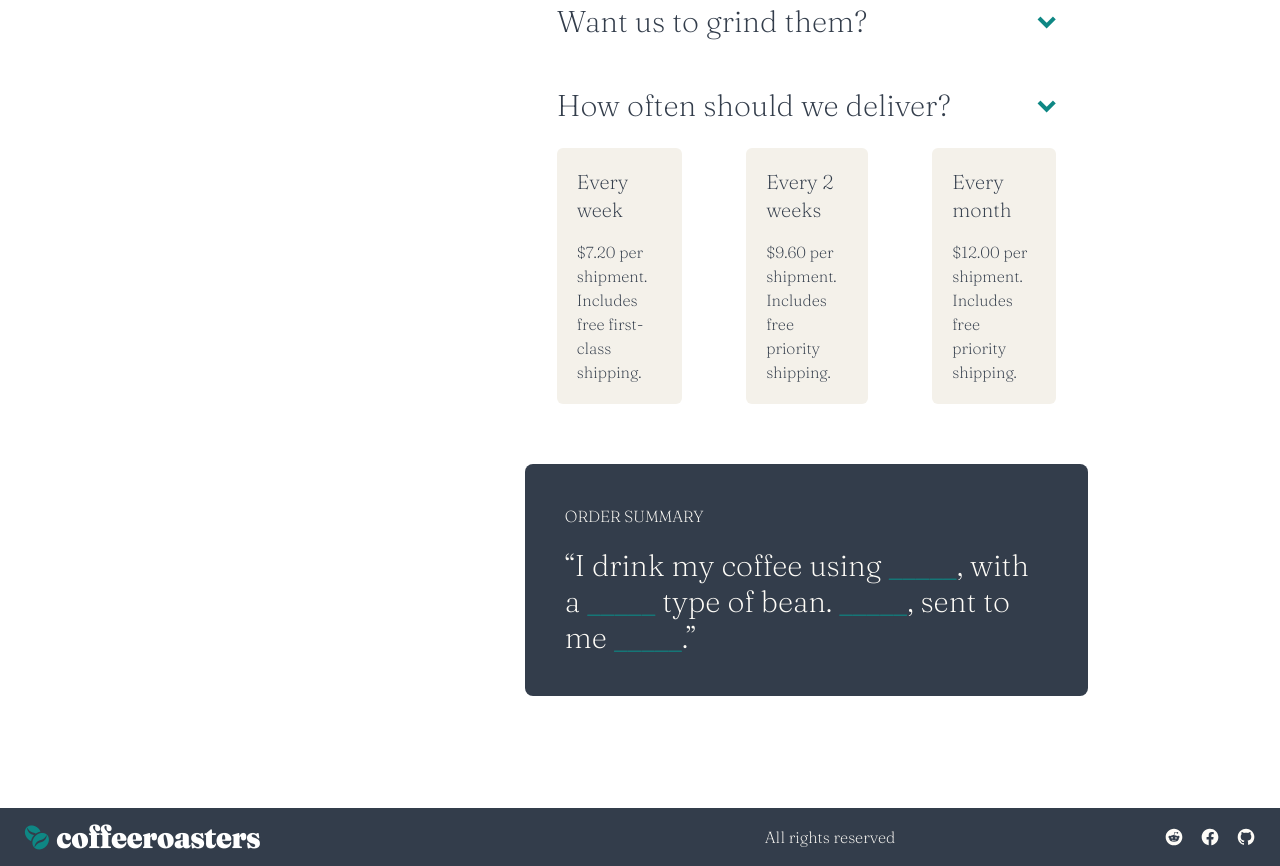
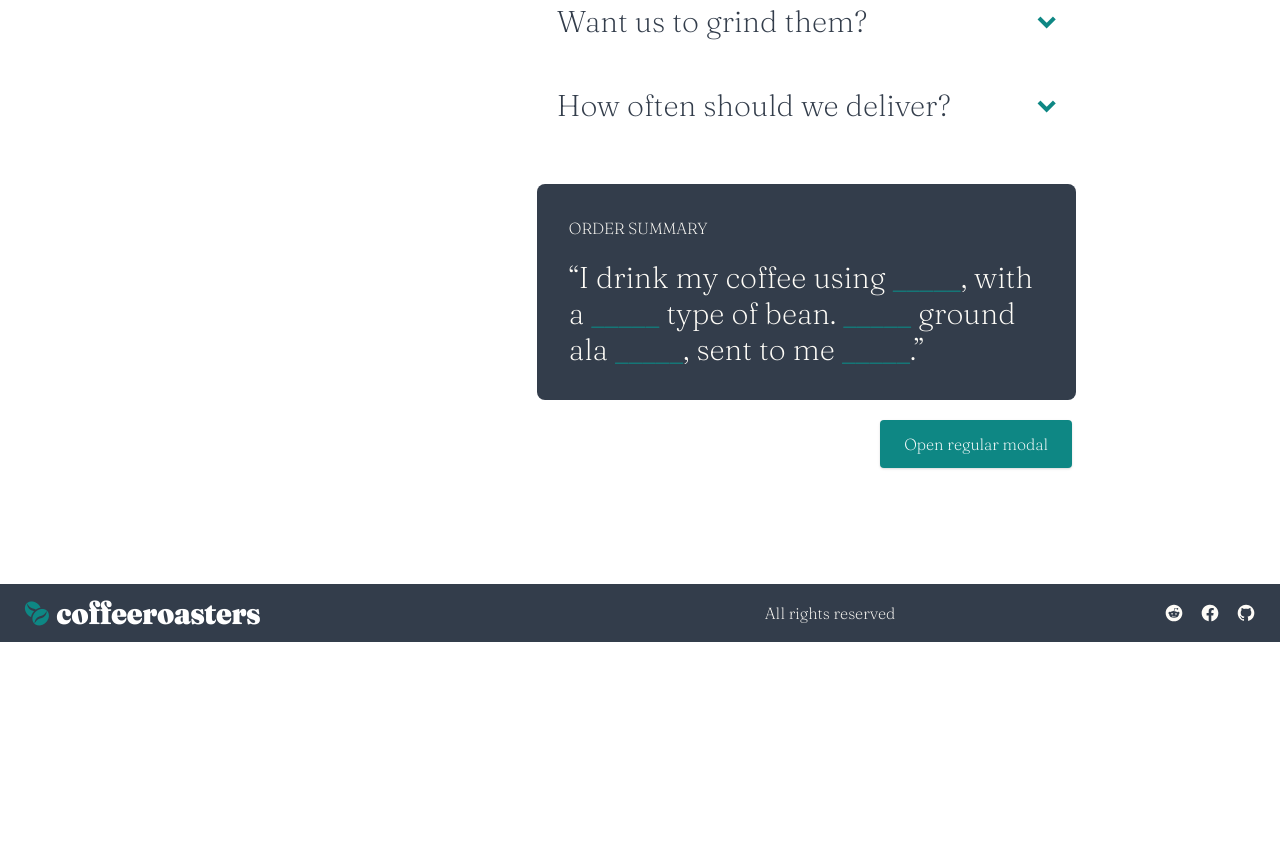
Before and after one commit to avoajaugochukwu/my_decagon, a React (Create React App) app: page / in a window 1280 px wide. Shown: the part 2040-2906 px from the top of the page. After the commit the page ends 2682 px from the top, so only its background shows below. Built offline with nearby package versions, Linux system fonts and the light colour scheme.

Commit message:
Updated logic for Delivery

```diff
--- a/src/components/SubscribeInteractive/OrderSummary.js
+++ b/src/components/SubscribeInteractive/OrderSummary.js
@@ -1,5 +1,6 @@
 import React, { useContext } from 'react'
 import { CoffeeContext } from '../../contexts/CoffeeContext'
+import ShowModal from './ShowOrder'
 
 const OrderSummary = () => {
 
@@ -7,22 +8,60 @@ const OrderSummary = () => {
 
   const { preference, beanType, quantity, grind, delivery } = coffeeOrder
 
+  const preferenceNotCapsule = () => {
+    const str = <h2 className="text-3xl font-black">
+      “I drink my coffee using&nbsp;
+      <span className="dark-teal-color">{preference === "" ? "_____" : preference}</span>,
+      with a&nbsp;
+      <span className="dark-teal-color">{beanType === "" ? "_____" : beanType}</span>
+      &nbsp;type of bean.&nbsp;
+      <span className="dark-teal-color">{quantity === "" ? "_____" : quantity}</span>
+      &nbsp;ground ala&nbsp;
+      <span className="dark-teal-color">{grind === "" ? "_____" : grind}</span>
+      , sent to me&nbsp;
+      <span className="dark-teal-color">{delivery === "" ? "_____" : delivery}</span>
+      .”
+    </h2>
+
+    return str
+  }
+
+  const preerenceIsCapsule = () => {
+    const str = <h2 className="text-3xl font-black">
+      “I drink my coffee as&nbsp;
+      <span className="dark-teal-color">{preference === "" ? "_____" : preference}</span>,
+      with a&nbsp;
+      <span className="dark-teal-color">{beanType === "" ? "_____" : beanType}</span>
+      &nbsp;type of bean.&nbsp;
+      <span className="dark-teal-color">{quantity === "" ? "_____" : quantity}</span>
+      &nbsp;, sent to me&nbsp;
+      <span className="dark-teal-color">{delivery === "" ? "_____" : delivery}</span>
+      .”
+    </h2>
+
+    return str
+  }
 
   return (
-    <div className="dark-grey-blue-bgcolor light-cream-color p-10 rounded-lg">
-      <p className="mb-5">ORDER SUMMARY</p>
-      <h2 className="text-3xl font-black">
-         “I drink my coffee using&nbsp;
-          <span className="dark-teal-color">{preference ===  ""? "_____" : preference }</span>,
-         with a&nbsp;
-         <span className="dark-teal-color">{beanType ===  ""? "_____" : beanType }</span>
-          &nbsp;type of bean.&nbsp;
-          <span className="dark-teal-color">{quantity ===  ""? "_____" : quantity }</span>
-          , sent to me&nbsp;
-          <span className="dark-teal-color">{grind ===  ""? "_____" : grind }</span>
-          .”
-      </h2>
+    <div className="p-3">
+      <div className=" dark-grey-blue-bgcolor light-cream-color rounded-lg p-8">
+
+        <p className="mb-5">ORDER SUMMARY</p>
+        {
+          preference === 'Capsule'
+            ?
+            preerenceIsCapsule()
+            :
+            preferenceNotCapsule()
+        }
+
+
+      </div>
+      <div className="float-right mt-5">
+        <ShowModal />
+      </div>
     </div>
+
   )
 }
 
--- /dev/null
+++ b/src/components/SubscribeInteractive/ShowOrder.js
@@ -0,0 +1,71 @@
+import React from "react";
+
+export default function ShowModal() {
+  const [showModal, setShowModal] = React.useState(false);
+  return (
+    <>
+      <button
+        className="dark-teal-bgcolor text-white font-black px-6 py-3 rounded shadow hover:shadow-lg outline-none focus:outline-none mr-1 mb-1 ease-linear transition-all duration-150"
+        type="button"
+        onClick={() => setShowModal(true)}
+      >
+        Open regular modal
+      </button>
+      {showModal ? (
+        <>
+          <div
+            className="justify-center items-center flex overflow-x-hidden overflow-y-auto fixed inset-0 z-50 outline-none focus:outline-none"
+          >
+            <div className="relative w-auto my-6 mx-auto max-w-3xl">
+              {/*content*/}
+              <div className="border-0 rounded-lg shadow-lg relative flex flex-col w-full bg-white outline-none focus:outline-none">
+                {/*header*/}
+                <div className="flex items-start justify-between p-5 border-b border-solid border-blueGray-200 rounded-t">
+                  <h3 className="text-3xl font-semibold">
+                    Modal Title
+                  </h3>
+                  <button
+                    className="p-1 ml-auto bg-transparent border-0 text-black opacity-5 float-right text-3xl leading-none font-semibold outline-none focus:outline-none"
+                    onClick={() => setShowModal(false)}
+                  >
+                    <span className="bg-transparent text-black opacity-5 h-6 w-6 text-2xl block outline-none focus:outline-none">
+                      ×
+                    </span>
+                  </button>
+                </div>
+                {/*body*/}
+                <div className="relative p-6 flex-auto">
+                  <p className="my-4 text-blueGray-500 text-lg leading-relaxed">
+                    I always felt like I could do anything. That’s the main
+                    thing people are controlled by! Thoughts- their perception
+                    of themselves! They're slowed down by their perception of
+                    themselves. If you're taught you can’t do anything, you
+                    won’t do anything. I was taught I could do everything.
+                  </p>
+                </div>
+                {/*footer*/}
+                <div className="flex items-center justify-end p-6 border-t border-solid border-blueGray-200 rounded-b">
+                  <button
+                    className="text-red-500 background-transparent font-bold uppercase px-6 py-2 text-sm outline-none focus:outline-none mr-1 mb-1 ease-linear transition-all duration-150"
+                    type="button"
+                    onClick={() => setShowModal(false)}
+                  >
+                    Close
+                  </button>
+                  <button
+                    className="bg-emerald-500 text-white active:bg-emerald-600 font-bold uppercase text-sm px-6 py-3 rounded shadow hover:shadow-lg outline-none focus:outline-none mr-1 mb-1 ease-linear transition-all duration-150"
+                    type="button"
+                    onClick={() => setShowModal(false)}
+                  >
+                    Save Changes
+                  </button>
+                </div>
+              </div>
+            </div>
+          </div>
+          <div className="opacity-25 fixed inset-0 z-40 bg-black"></div>
+        </>
+      ) : null}
+    </>
+  );
+}
--- a/src/components/SubscribeInteractive/steps/BeanType.js
+++ b/src/components/SubscribeInteractive/steps/BeanType.js
@@ -31,7 +31,7 @@ const BeanType = () => {
         </div>
       </div>
 
-      <div className={`flex md:flex-row flex-col md:space-x-16 m-3 mx-auto ${coffeeOrder.preference === '' ? 'hidden' : 'block'}`}>
+      <div className={`flex md:flex-row flex-col md:space-x-16 m-3 mx-auto  ${coffeeOrder.preference === '' ? 'hidden' : 'block'}`}>
 
         <div className={`cursor-pointer p-5 my-3 rounded-md ${activeButton === 'Single Origin' ? 'select-box-bg-teal' : 'select-box-bg-gray'}`}
           onClick={() => handleSelect('Single Origin')}>
--- a/src/components/SubscribeInteractive/steps/Delivery.js
+++ b/src/components/SubscribeInteractive/steps/Delivery.js
@@ -16,6 +16,19 @@ const Delivery = () => {
     updateDelivery(delivery)
   }
 
+  let showDeliveryOptions = false
+
+  if (coffeeOrder.grind === '') {
+    showDeliveryOptions = false
+    if (coffeeOrder.preference === 'Capsule' && coffeeOrder.quantity !== '') {
+      showDeliveryOptions = true
+    }
+  } else {
+    showDeliveryOptions = true
+  }
+
+
+
 
   return (
     <div className="my-12 mx-8">
@@ -31,9 +44,7 @@ const Delivery = () => {
           }
         </div>
       </div>
-      <div className={`flex md:flex-row flex-col md:space-x-16 m-3 mx-auto
-        ${(coffeeOrder.grind === '' && (coffeeOrder.preference === 'Capsule' && coffeeOrder.quantity === '') ) ? 'hidden' : 'block'}`}
-        >
+      <div className={`flex md:flex-row flex-col md:space-x-16 m-3 mx-auto ${showDeliveryOptions ? 'block' : 'hidden'}`}>
 
         <div className={`cursor-pointer p-5 my-3 rounded-md ${activeButton === 'Every week' ? 'select-box-bg-teal' : 'select-box-bg-gray'}`}
           onClick={() => handleSelect('Every week')}>
```
